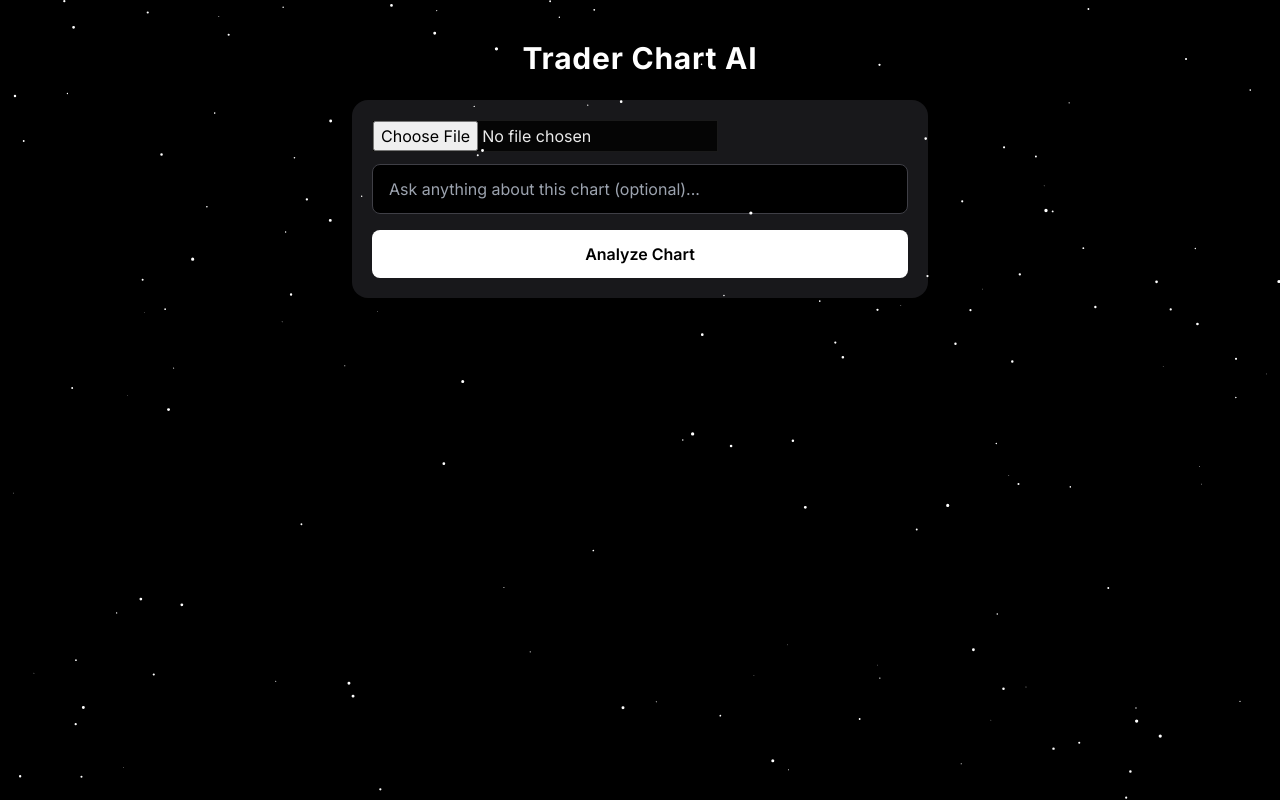
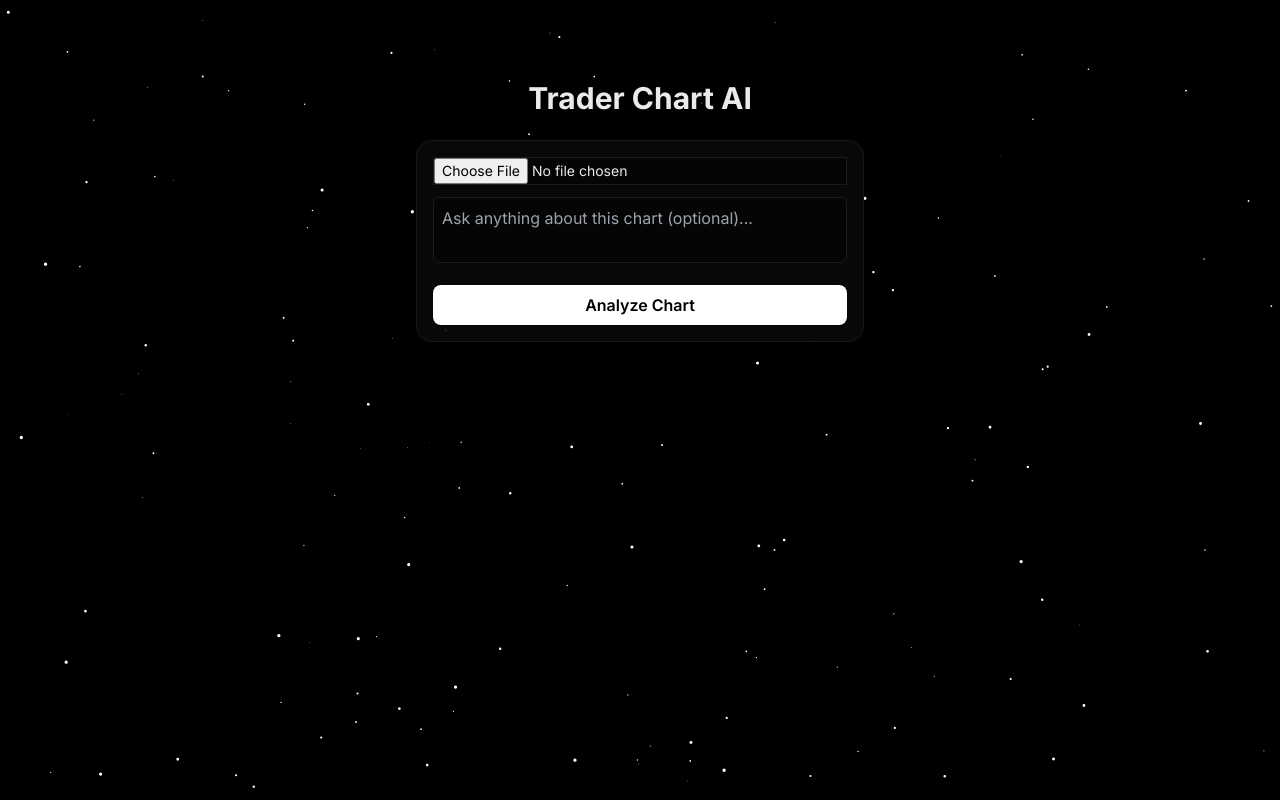
Before and after one commit to yuvraj448-debug/trader-chart-ai, a Next.js app: page / in a window 1280 px wide. Built offline with nearby package versions, Linux system fonts and the light colour scheme.

Commit message:
Update page.jsx

```diff
--- a/app/page.jsx
+++ b/app/page.jsx
@@ -1,5 +1,7 @@
 'use client'
+
 import { useState, useEffect } from 'react'
+import Background from './components/Background'
 
 export default function Home() {
   const [image, setImage] = useState(null)
@@ -28,65 +30,67 @@ export default function Home() {
     })
 
     const data = await res.json()
-    setResult(data.analysis)
+    setResult(data.analysis || '')
     setLoading(false)
   }
 
-  // Typing animation
+  /* Typing animation */
   useEffect(() => {
     if (!result) return
+
     let i = 0
     const interval = setInterval(() => {
       setDisplayText(result.slice(0, i))
       i++
       if (i > result.length) clearInterval(interval)
     }, 15)
+
     return () => clearInterval(interval)
   }, [result])
 
   return (
-    <main className="min-h-screen bg-black text-white flex flex-col items-center px-4 py-10">
-      <h1 className="text-3xl font-bold mb-6 tracking-wide">
+    <>
+      {/* ⭐ Animated Star Background */}
+      <Background />
+
+      {/* 🔝 CONTENT LAYER */}
+      <main className="app-content min-h-screen flex flex-col items-center px-4 pt-20">
+        <h1 className="text-3xl font-bold mb-6 text-center">
           Trader Chart AI
         </h1>
 
-      <div className="w-full max-w-xl bg-zinc-900 rounded-2xl p-5 shadow-xl">
+        <div className="w-full max-w-md bg-[#0b0b0b]/80 backdrop-blur-xl border border-[#1a1a1a] rounded-2xl p-4 shadow-xl">
           <input
             type="file"
             accept="image/*"
             onChange={(e) => setImage(e.target.files[0])}
-          className="mb-3"
+            className="w-full mb-3 text-sm"
           />
 
-        <input
-          type="text"
+          <textarea
             placeholder="Ask anything about this chart (optional)..."
             value={question}
             onChange={(e) => setQuestion(e.target.value)}
-          className="w-full mb-4 px-4 py-3 rounded-lg bg-black border border-zinc-700 outline-none"
+            className="w-full mb-4 p-2 rounded-md resize-none"
+            rows={2}
           />
 
           <button
             onClick={submitAnalysis}
-          className="w-full bg-white text-black font-semibold py-3 rounded-lg hover:opacity-90 transition"
+            disabled={loading}
+            className="w-full bg-white text-black font-semibold py-2 rounded-lg"
           >
-          Analyze Chart
+            {loading ? 'Analyzing…' : 'Analyze Chart'}
           </button>
         </div>
 
-      {/* Loader */}
-      {loading && (
-        <div className="mt-8 text-zinc-400 animate-pulse">
-          🧠 Analyzing smart money & liquidity…
-        </div>
-      )}
-
-      {/* Result */}
+        {/* 📊 RESULT */}
         {displayText && (
-        <div className="mt-8 w-full max-w-xl bg-zinc-900 rounded-2xl p-6 text-sm leading-relaxed whitespace-pre-wrap font-mono">
+          <div className="analysis-box w-full max-w-md mt-6">
             {displayText}
           </div>
         )}
       </main>
+    </>
   )
 }
```
Lines whose indentation alone changed are shown as unchanged.
